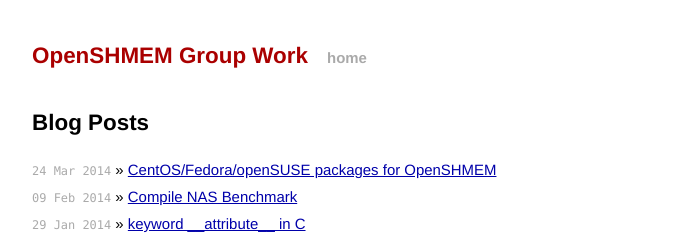
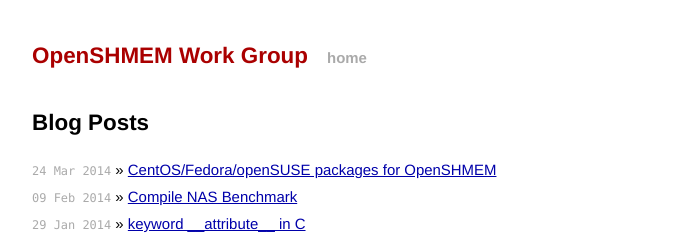
Before and after one commit to openshmem/openshmem.github.io, a Jekyll site: the page built from index.html, in a window 1280 px wide. Shown: the top 236 px of the page, without its empty margins (294-985 px from the left). Built offline with Jekyll 4.4.1, drawn with Linux system fonts in a browser that asks for light colours; Markdown is read by kramdown in place of the engine named in the settings.

```diff
--- a/_config.yml
+++ b/_config.yml
@@ -1,3 +1,3 @@
-name: OpenSHMEM Group Work
+name: OpenSHMEM Work Group
 markdown: redcarpet
 pygments: true
```
